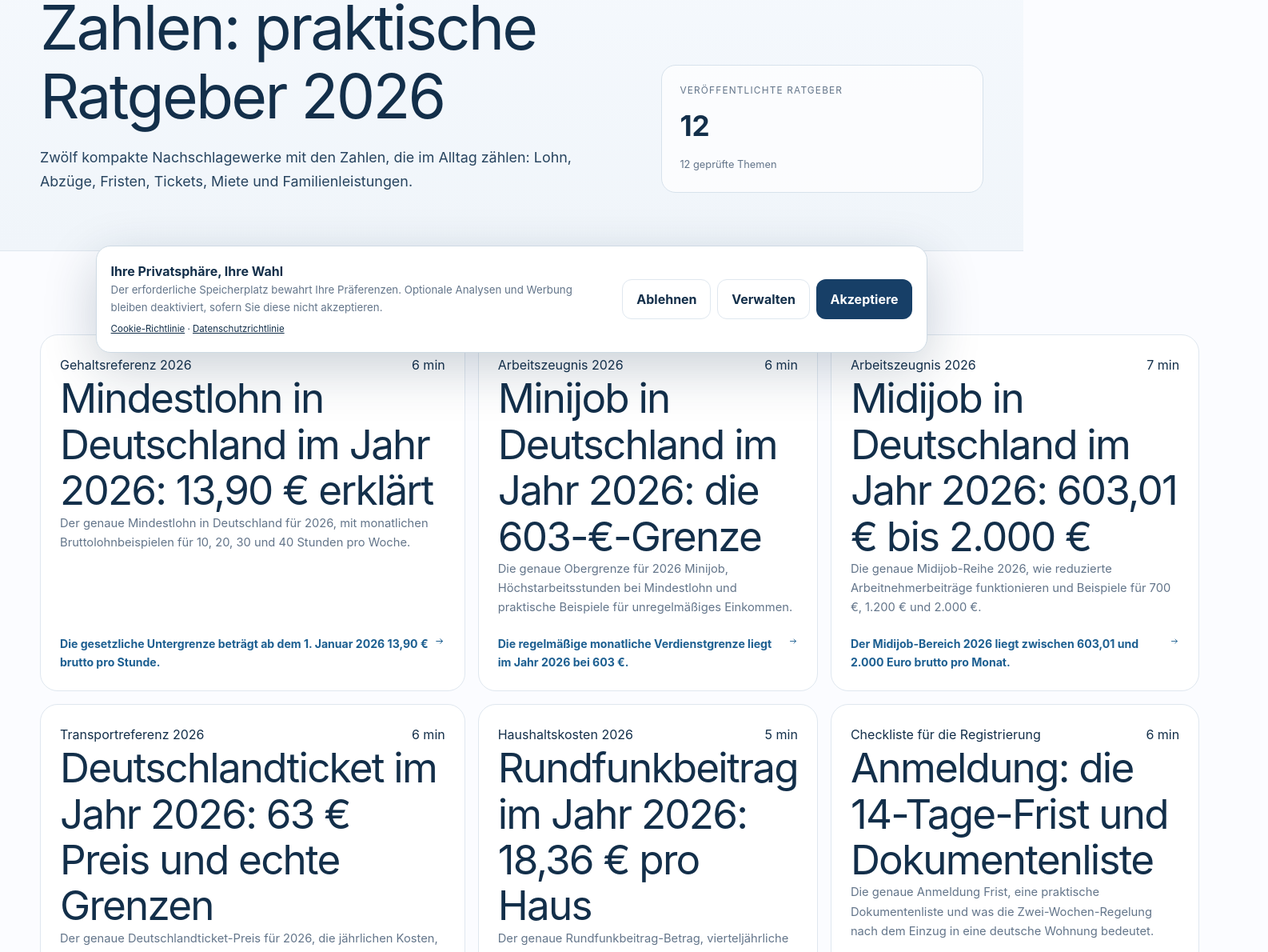
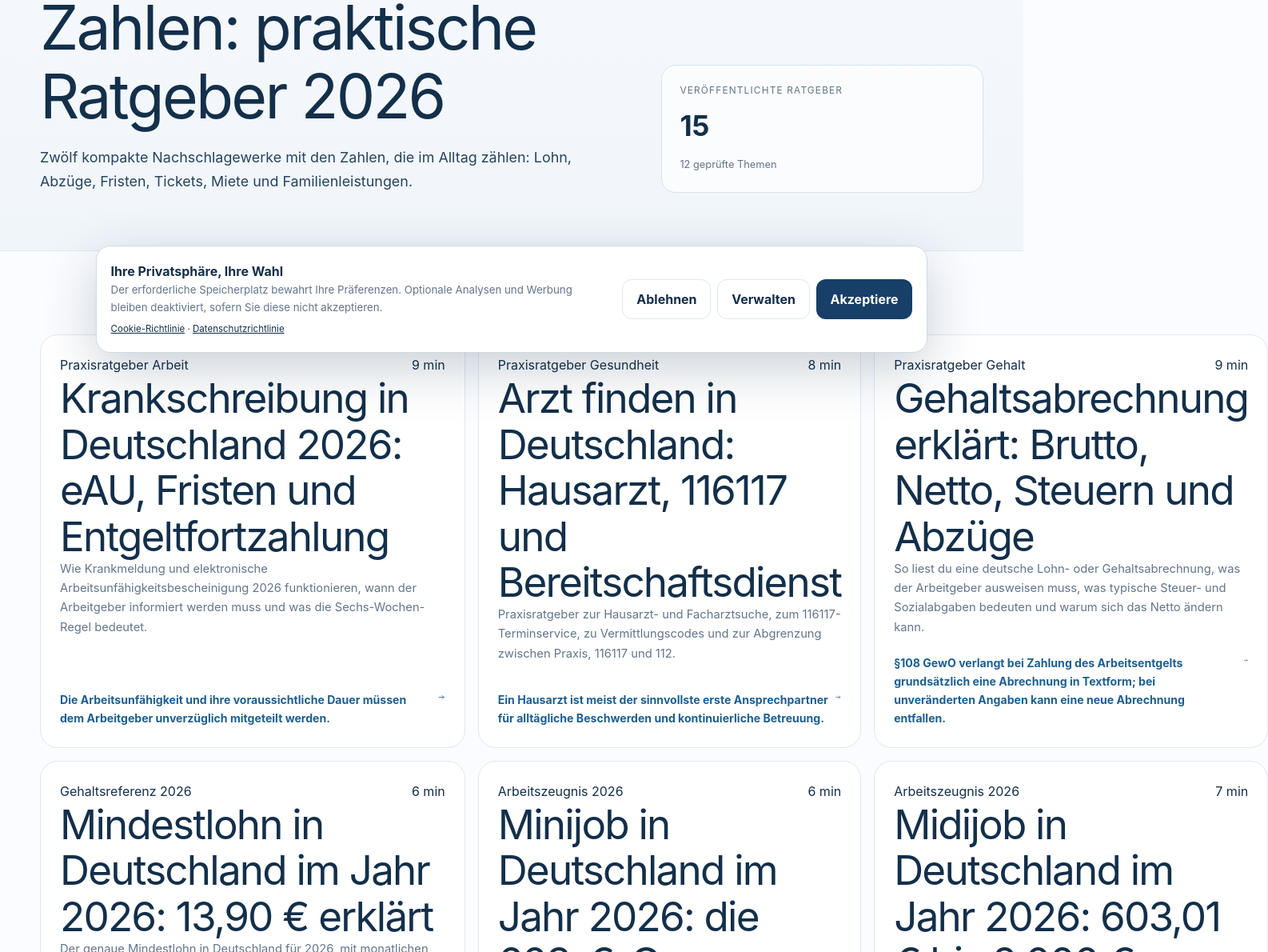
Before and after one commit to hecroigg/blog-alemania, a Next.js app: page /de/guides in a window 1280 px wide. Shown: the part 340-1530 px from the top of the page at 80% size, 1586 px wide, since content can reach past the window. Built offline with nearby package versions, Linux system fonts and the light colour scheme; no server answers.

Commit message:
List translated practical guides in localized guide hubs

```diff
--- a/components/localized-guides-index.tsx
+++ b/components/localized-guides-index.tsx
@@ -3,6 +3,7 @@ import { Breadcrumbs } from "@/components/breadcrumbs";
 import { ExactGuideCard } from "@/components/exact-guide-card";
 import { exactGuideUi, getLocalizedExactGuides } from "@/lib/content/localized-exact-guides";
 import { exactGuidePath } from "@/lib/exact-guide-routes";
+import { getLocalizedPracticalGuide, practicalGuidePath, type PracticalGuideKey } from "@/lib/content/guides/practical-systems-localized";
 import { isSearchLocale, searchLocales, type Locale } from "@/lib/platform-data";
 import { absoluteUrl } from "@/lib/site";
 
@@ -15,8 +16,10 @@ export function localizedGuidesMetadata(locale: Locale): Metadata {
 export function LocalizedGuidesIndex({ locale }: { locale: Locale }) {
   const ui = exactGuideUi[locale];
   const guides = getLocalizedExactGuides(locale);
+  const practicalKeys: PracticalGuideKey[] = ["sickLeave","doctor","payslip"];
+  const practicalGuides = isSearchLocale(locale) ? practicalKeys.map((key) => ({ key, guide: getLocalizedPracticalGuide(locale as "en"|"es"|"de"|"fr", key) })) : [];
   return <div lang={locale}>
-    <section className="page-hero"><div className="shell"><Breadcrumbs items={[{ label: ui.home, href: "/" }, { label: ui.guides }]}/><div className="page-hero-grid"><div className="page-hero-copy"><span className="eyebrow">{ui.library}</span><h1>{ui.libraryTitle}</h1><p>{ui.libraryIntro}</p></div><div className="page-stat"><span>{ui.published}</span><strong>{guides.length}</strong><small>{ui.topics}</small></div></div></div></section>
-    <section className="section shell"><div className="guide-grid">{guides.map((guide) => <ExactGuideCard key={guide.slug} guide={guide} href={exactGuidePath(locale, guide.key)}/>)}</div></section>
+    <section className="page-hero"><div className="shell"><Breadcrumbs items={[{ label: ui.home, href: "/" }, { label: ui.guides }]}/><div className="page-hero-grid"><div className="page-hero-copy"><span className="eyebrow">{ui.library}</span><h1>{ui.libraryTitle}</h1><p>{ui.libraryIntro}</p></div><div className="page-stat"><span>{ui.published}</span><strong>{guides.length + practicalGuides.length}</strong><small>{ui.topics}</small></div></div></div></section>
+    <section className="section shell"><div className="guide-grid">{practicalGuides.map(({key,guide}) => <ExactGuideCard key={guide.slug} guide={guide} href={practicalGuidePath(locale as "en"|"es"|"de"|"fr", key)}/>)}{guides.map((guide) => <ExactGuideCard key={guide.slug} guide={guide} href={exactGuidePath(locale, guide.key)}/>)}</div></section>
   </div>;
 }
```
